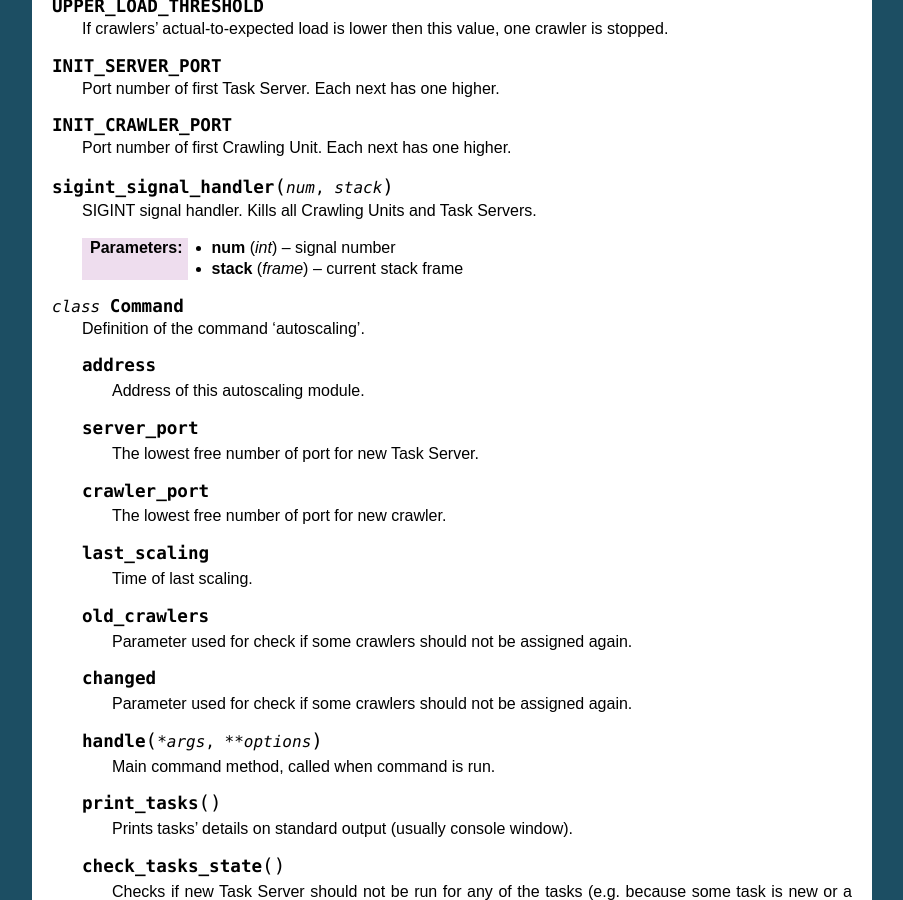
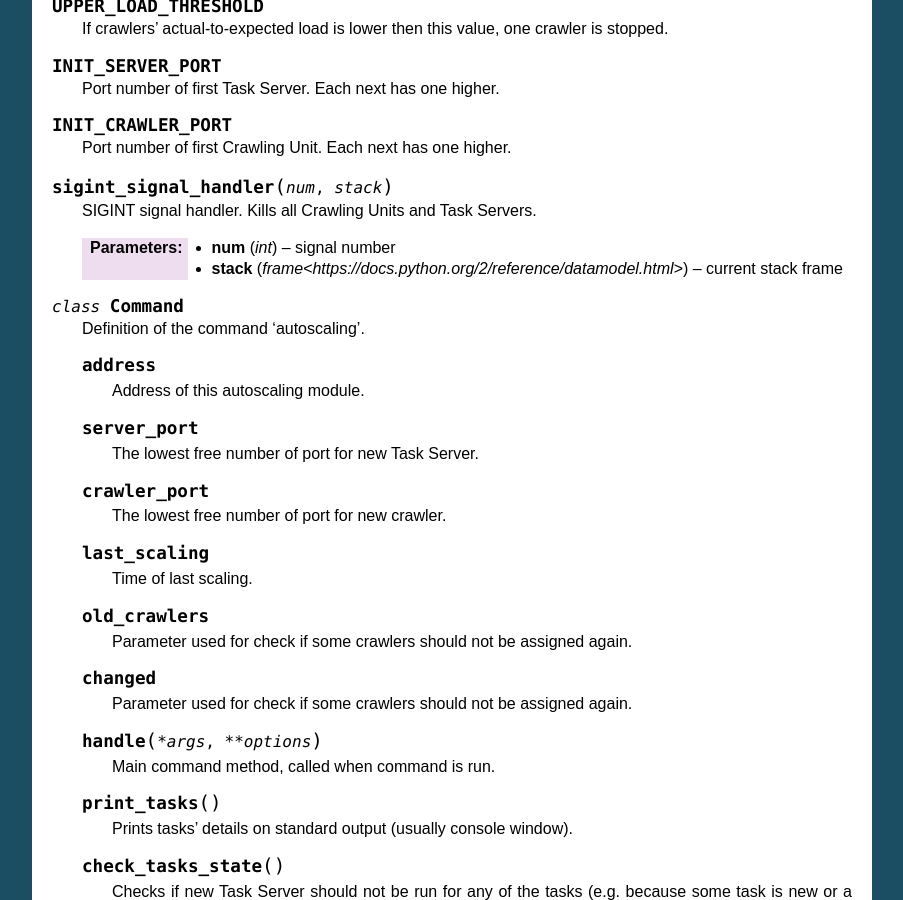
Before and after one commit to agh-glk/fcs, a Sphinx documentation site: the page built from docs/source/manager/management/commands/autoscaling.rst, in a window 1280 px wide and 900 px high, scrolled down 991 px. Shown: the whole window, without its empty margins (198-1101 px from the left). Built offline with Sphinx 7.4.7, drawn with Linux system fonts in a browser that asks for light colours; formulas are drawn with MathJax 3; some of the changed lines change nothing that is shown.

Commit message:
[NT] Edit

```diff
--- a/docs/source/manager/management/commands/autoscaling.rst
+++ b/docs/source/manager/management/commands/autoscaling.rst
@@ -78,7 +78,7 @@ The autoscaling module. It is run as a Django application command.
    SIGINT signal handler. Kills all Crawling Units and Task Servers.
 
    :param int num: signal number
-   :param frame stack: current stack frame
+   :param `frame<https://docs.python.org/2/reference/datamodel.html>`_ stack: current stack frame
 
 
 .. py:class:: Command
```
